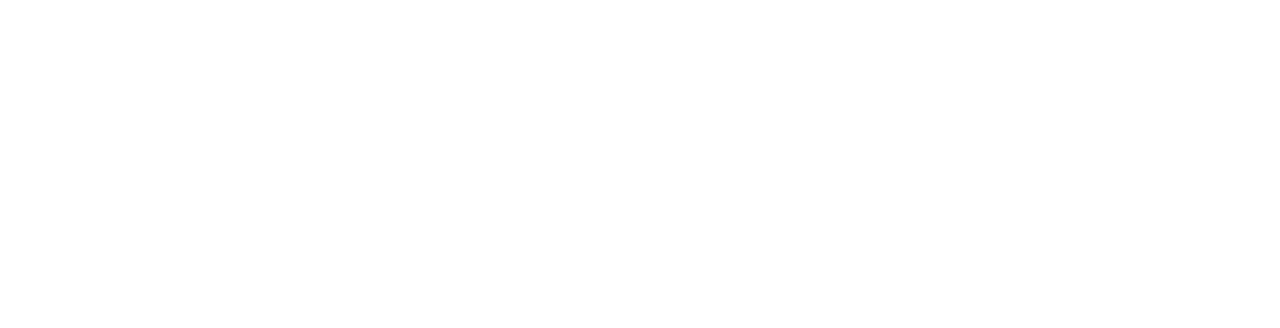
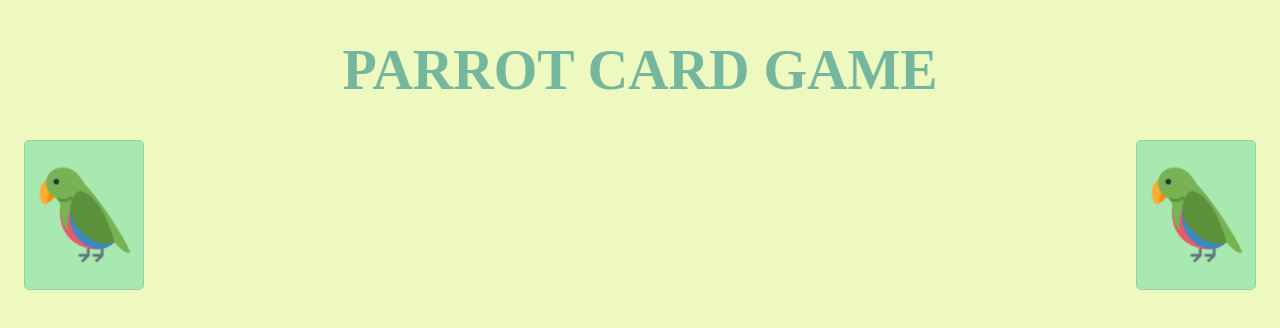
Before and after one commit to pauloserrano/projeto4-parrotscardgame, a plain HTML site: page index.html in a window 1280 px wide. Drawn offline with Linux system fonts and the light colour scheme.

Commit message:
html + css basics

```diff
--- a/index.html
+++ b/index.html
@@ -4,11 +4,22 @@
     <meta charset="UTF-8">
     <meta http-equiv="X-UA-Compatible" content="IE=edge">
     <meta name="viewport" content="width=device-width, initial-scale=1.0">
-    <title>Document</title>
+    <title>Parrots Card Game</title>
     <link rel="stylesheet" href="./style/reset.css">
     <link rel="stylesheet" href="./style/style.css">
 </head>
 <body>
+    <h1>PARROT CARD GAME</h1>
+    <main>
+        <div class="card" onclick="this.classList.toggle('flipped')">
+            <div class="card-front"></div>
+            <div class="card-back"></div>
+        </div>
+        <div class="card">
+            <div class="card-front"></div>
+            <div class="card-back"></div>
+        </div>
+    </main>
     <script src="./script/main.js"></script>
 </body>
 </html>
--- a/style/style.css
+++ b/style/style.css
@@ -0,0 +1,60 @@
+*{
+    box-sizing: border-box;
+}
+
+body{
+    width: 100%;
+    min-height: 100vh;
+    padding: 0 24px;
+    background-color: #EEF9BF;
+}
+
+h1{
+    font-size: 56px;
+    font-weight: bold;
+    line-height: 2.5em;
+    text-align: center;
+    color: #75B79E;
+}
+
+main{
+    display: flex;
+    justify-content: space-between;
+}
+
+.card{
+    display: flex;
+    justify-content: center;
+    align-items: center;
+    position: relative;
+    width: 120px;
+    height: 150px;
+    border-radius: 5px;
+    border: 1px solid #99CEA8;
+    background-color: #A7E9AF;
+    transform-style: preserve-3d;
+    transition: all linear .4s;
+    cursor: pointer;
+}
+
+.card.flipped{
+    transform: rotateY(180deg);
+}
+
+.card-front, .card-back{
+    width: 100%;
+    height: 100%;
+    position: absolute;
+    backface-visibility: hidden;
+}
+
+.card-front{
+    background: url(../assets/images/front.png) no-repeat center;
+    background-size: 100px;
+}
+
+.card-back{
+    background: url(../assets/images/bobrossparrot.gif) no-repeat center;
+    background-size: 75px;
+    transform: rotateY(180deg);
+}
```
